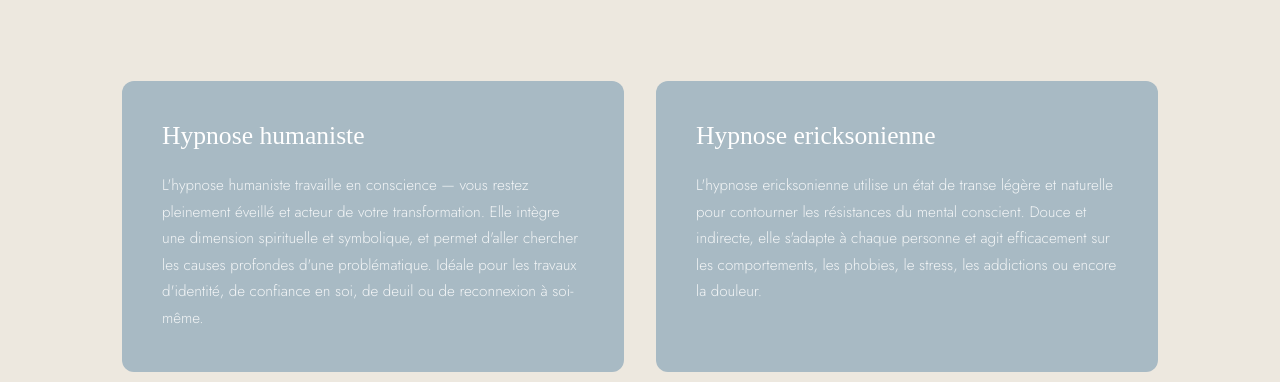
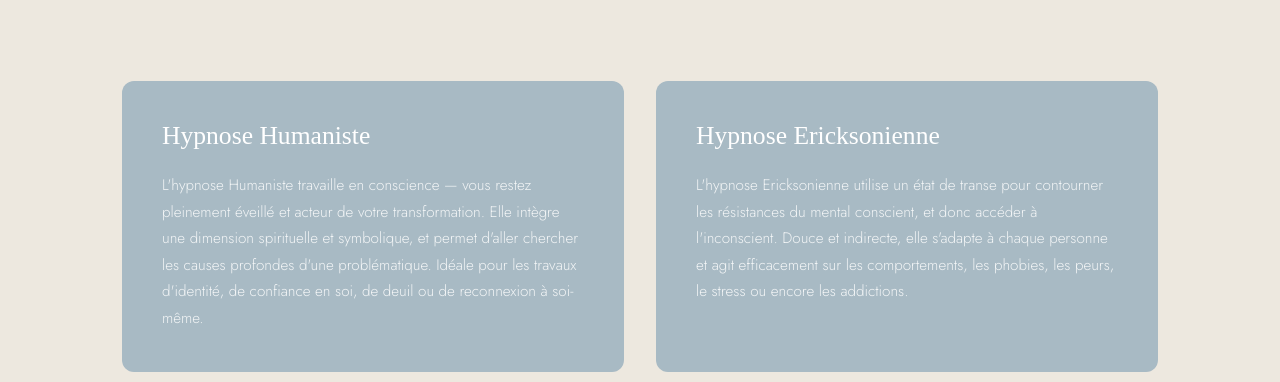
Before and after one commit to martinmenguy/colinepiou, a React (Vite) app: page /qui-suis-je in a window 1280 px wide. Shown: the part 1100-1482 px from the top of the page. Built offline with nearby package versions, Linux system fonts and the light colour scheme; a web font is replaced by a local one.

Commit message:
Update QuiSuisJe.jsx

```diff
--- a/src/pages/QuiSuisJe.jsx
+++ b/src/pages/QuiSuisJe.jsx
@@ -39,12 +39,12 @@ export default function QuiSuisJe() {
   <div className="container">
     <div className="approches__grid">
       <div className="approche__card">
-        <h3 className="approche__title">Hypnose humaniste</h3>
-        <p className="approche__text">L'hypnose humaniste travaille en conscience — vous restez pleinement éveillé et acteur de votre transformation. Elle intègre une dimension spirituelle et symbolique, et permet d'aller chercher les causes profondes d'une problématique. Idéale pour les travaux d'identité, de confiance en soi, de deuil ou de reconnexion à soi-même.</p>
+        <h3 className="approche__title">Hypnose Humaniste</h3>
+        <p className="approche__text">L'hypnose Humaniste travaille en conscience — vous restez pleinement éveillé et acteur de votre transformation. Elle intègre une dimension spirituelle et symbolique, et permet d'aller chercher les causes profondes d'une problématique. Idéale pour les travaux d'identité, de confiance en soi, de deuil ou de reconnexion à soi-même.</p>
       </div>
       <div className="approche__card">
-        <h3 className="approche__title">Hypnose ericksonienne</h3>
-        <p className="approche__text">L'hypnose ericksonienne utilise un état de transe légère et naturelle pour contourner les résistances du mental conscient. Douce et indirecte, elle s'adapte à chaque personne et agit efficacement sur les comportements, les phobies, le stress, les addictions ou encore la douleur.</p>
+        <h3 className="approche__title">Hypnose Ericksonienne</h3>
+        <p className="approche__text">L'hypnose Ericksonienne utilise un état de transe pour contourner les résistances du mental conscient, et donc accéder à l'inconscient. Douce et indirecte, elle s'adapte à chaque personne et agit efficacement sur les comportements, les phobies, les peurs, le stress ou encore les addictions.</p>
       </div>
     </div>
   </div>
```
